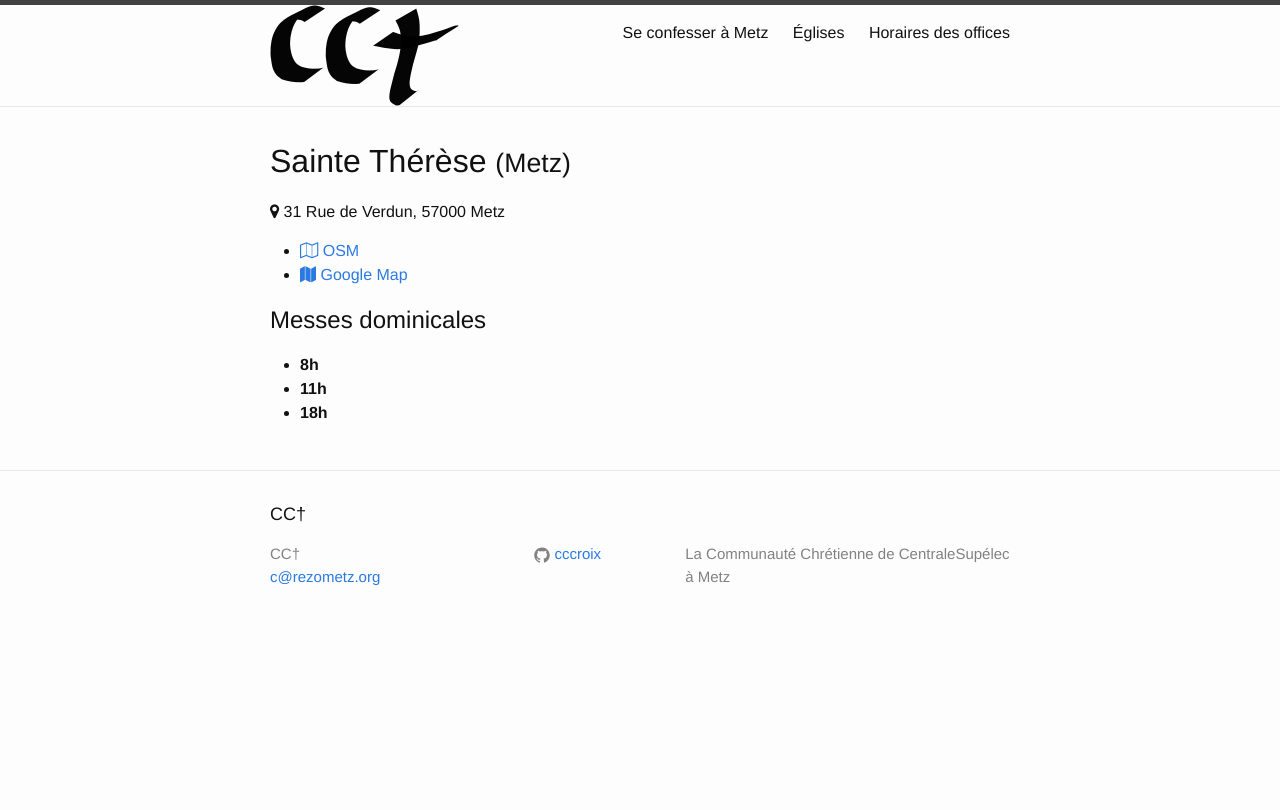
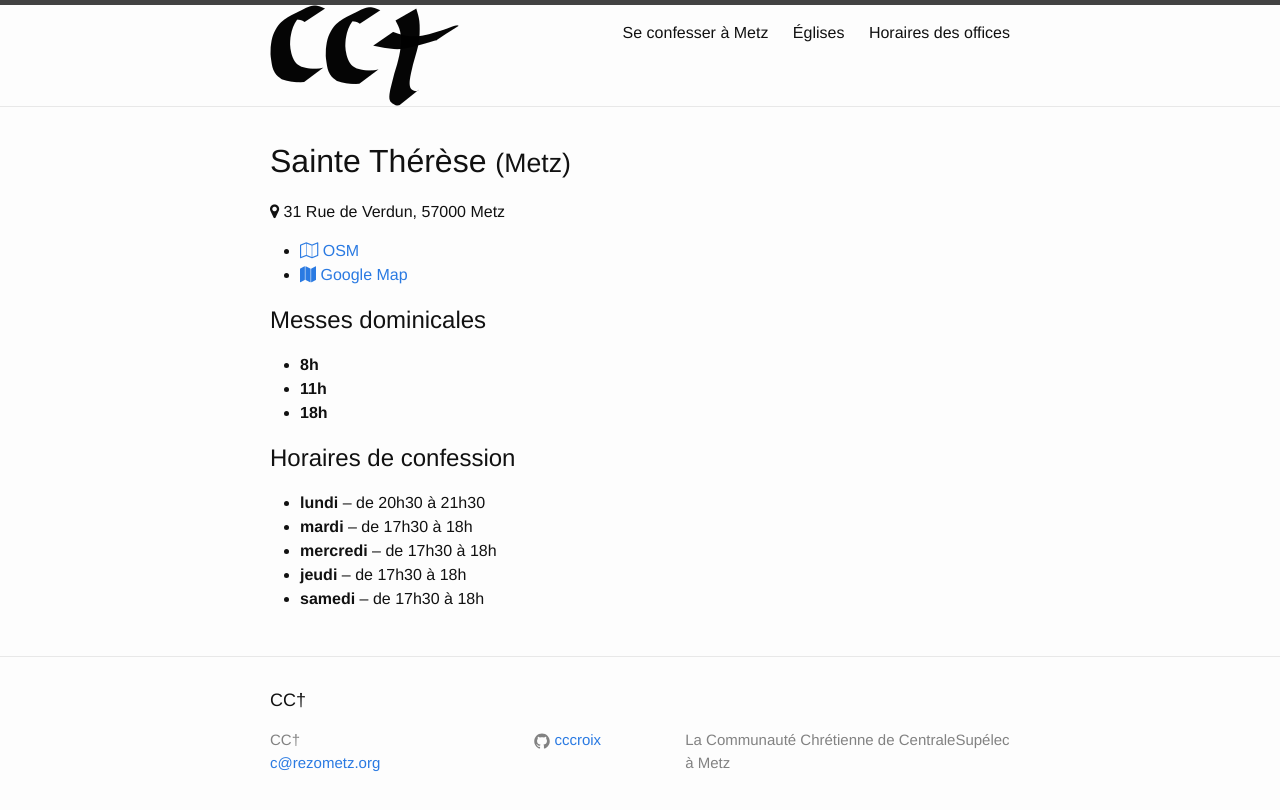
Before and after one commit to cccroix/cccroix.github.io, a Jekyll site: the page built from _eglises/therese.md, in a window 1280 px wide. Shown: the top 810 px of the page. Built offline with Jekyll 4.4.1, drawn with Linux system fonts in a browser that asks for light colours; nearby versions of some CDN libraries.

Commit message:
Add hours of the confession
In each page of churches.

```diff
--- a/_layouts/eglise.html
+++ b/_layouts/eglise.html
@@ -5,6 +5,8 @@ layout: default
 
 {% assign eglise = site.data.eglises[page.eglise] %}
 {% assign messes = site.data.messes_dimanche %}
+{% assign confessions = site.data.confessions %}
+{% assign semaine = "lundi mardi mercredi jeudi samedi dimanche" | split: ' ' %}
 
 <h1>{{ eglise.nom }} <small>({{ eglise.lieu }})</small></h1>
 
@@ -39,6 +41,19 @@ layout: default
     </li>
 </ul>
 
+<h2>Horaires de confession</h2>
+
+<ul>
+{% for day in semaine %}
+{% for confession in confessions %}
+{% for jour in confession.jour %}
+{% if jour == day %}
+{% if confession.eglise == page.eglise %}
+    <li><strong>{{ jour }}</strong> – {% if confession.horairefin  %}de {% endif %}{{confession.horaire}}{% if confession.horairefin  %} à {{ confession.horairefin }}{% endif %}{% if confession.remarque  %} (<em>{{ confession.remarque }}</em>){% endif %}</li>
+{% endif %}{% endif %}
+{% endfor %}{% endfor %}{% endfor %}
+</ul>
+
 <article class="eglise-content">
 {{ content }}
 </article>
```
